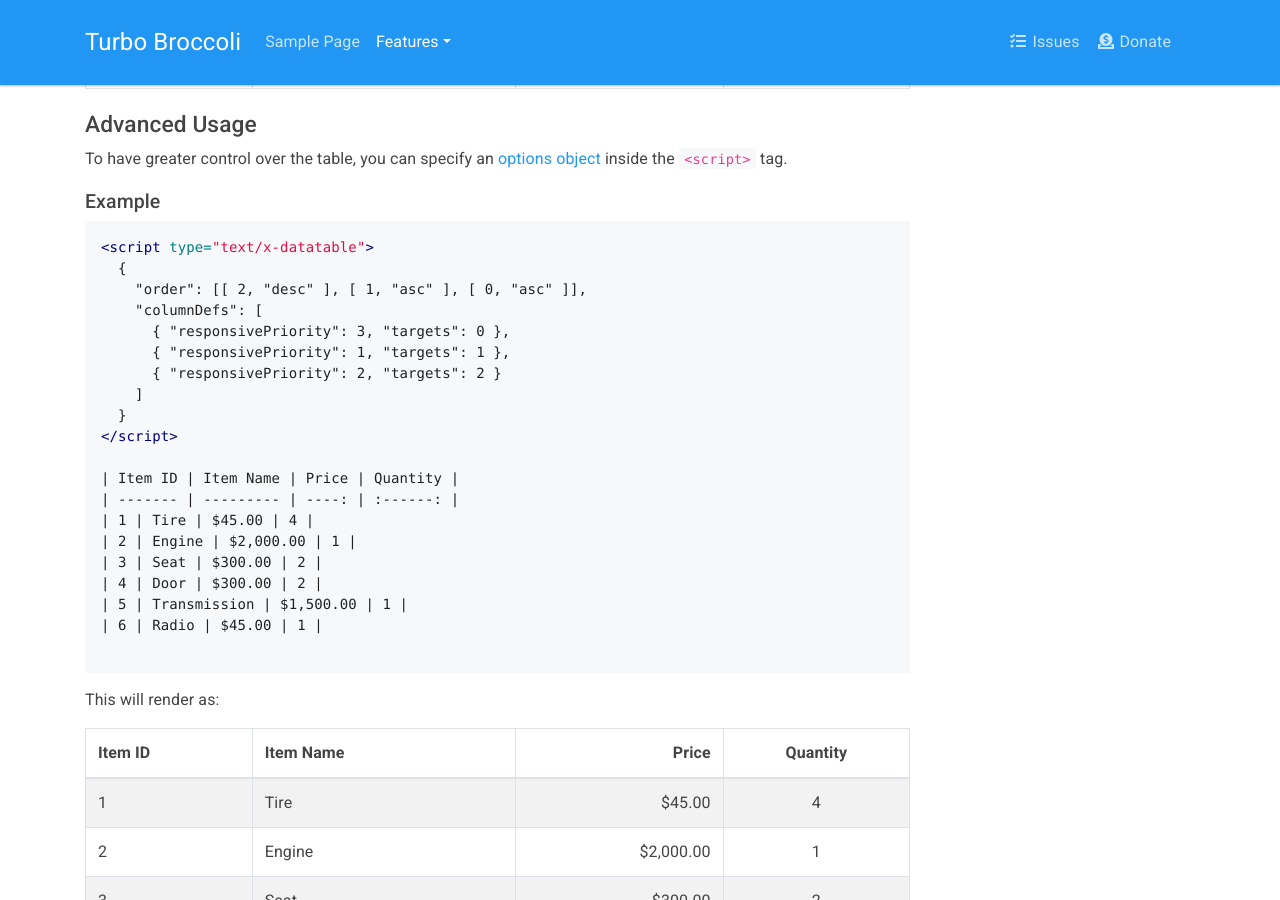
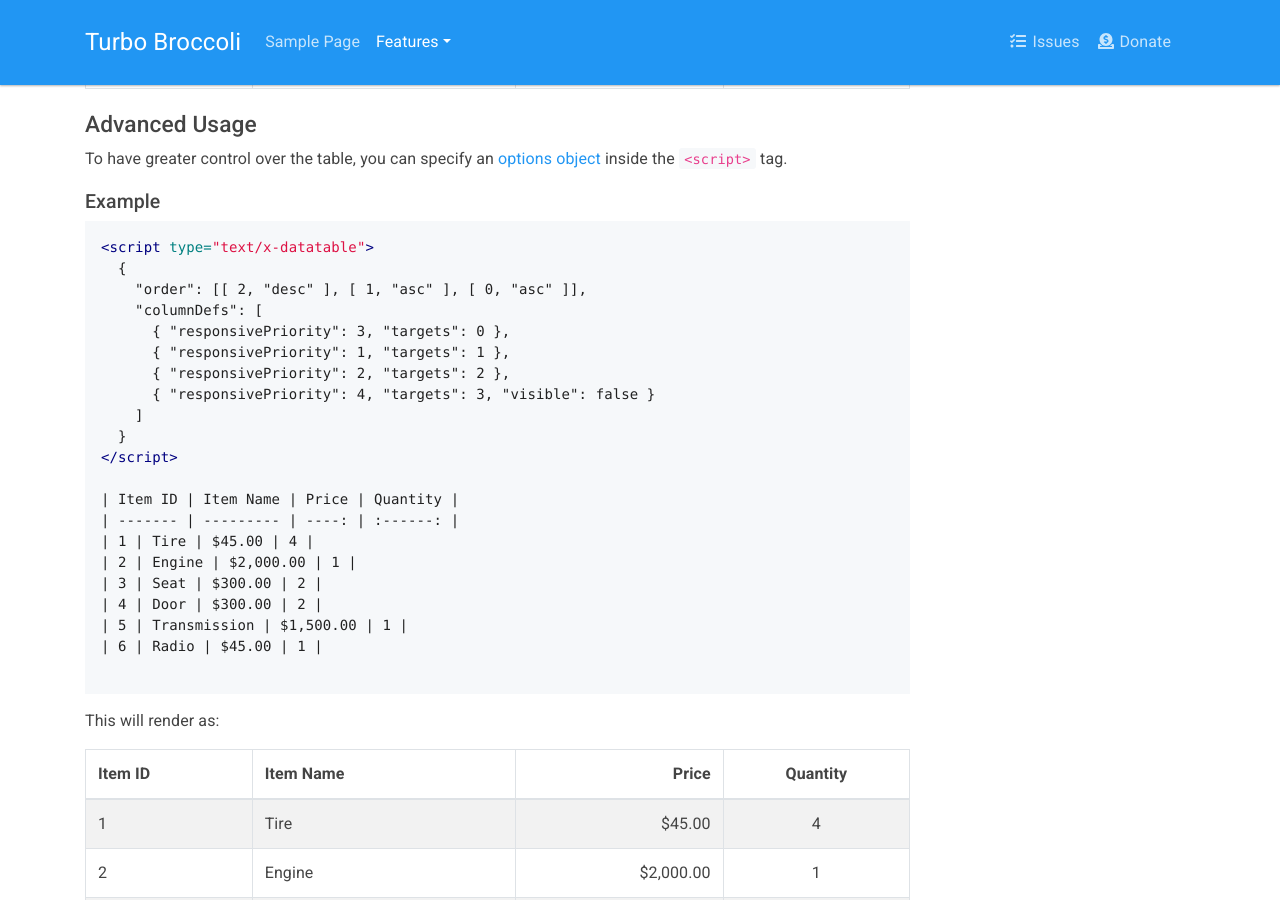
Before and after one commit to aensley/turbo-broccoli, a Jekyll site: the page built from _pages/DataTables.md, in a window 1280 px wide and 900 px high, scrolled down 1651 px. Built offline with Jekyll 4.4.1, drawn with Linux system fonts in a browser that asks for light colours; nearby versions of some CDN libraries.

Commit message:
Update DataTables.md

```diff
--- a/_pages/DataTables.md
+++ b/_pages/DataTables.md
@@ -90,7 +90,8 @@
     "columnDefs": [
       { "responsivePriority": 3, "targets": 0 },
       { "responsivePriority": 1, "targets": 1 },
-      { "responsivePriority": 2, "targets": 2 }
+      { "responsivePriority": 2, "targets": 2 },
+      { "responsivePriority": 4, "targets": 3, "visible": false }
     ]
   }
 </script>
@@ -113,7 +114,8 @@
   "columnDefs": [
     { "responsivePriority": 3, "targets": 0 },
     { "responsivePriority": 1, "targets": 1 },
-    { "responsivePriority": 2, "targets": 2 }
+    { "responsivePriority": 2, "targets": 2 },
+    { "responsivePriority": 4, "targets": 3, "visible": false }
   ]
 }</script>
 
```
